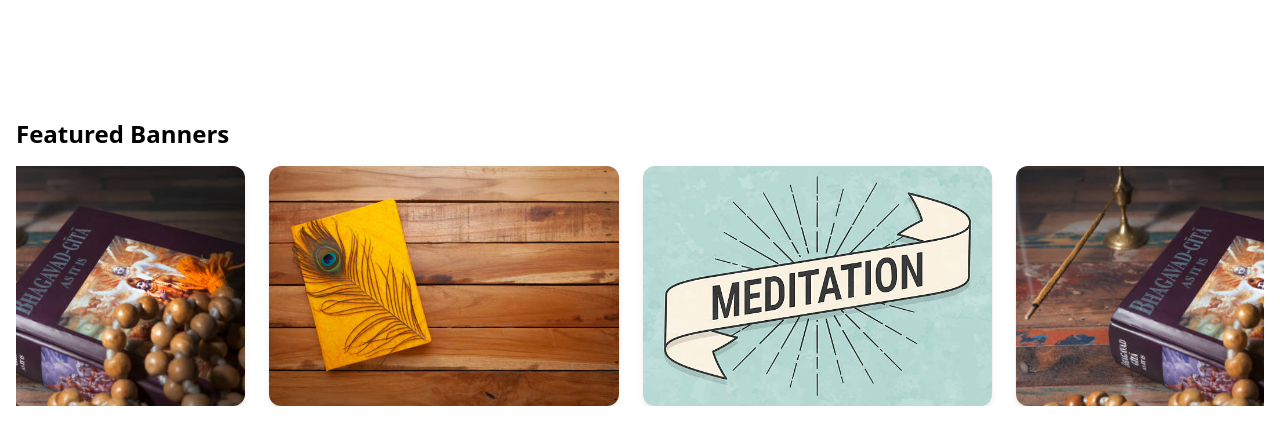
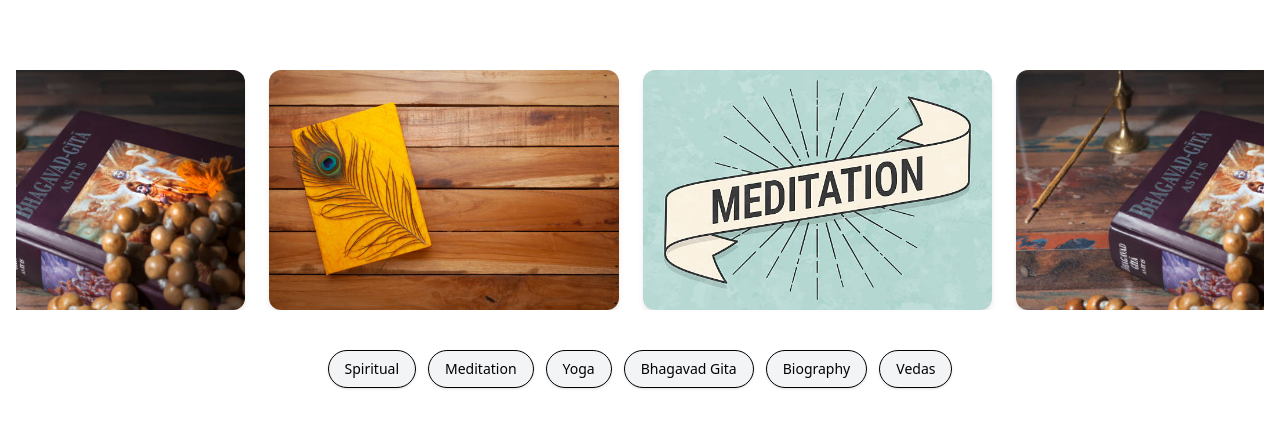
Before and after one commit to samyog7901/MERN2.0_LMS, a React (Vite) app: page / in a window 1280 px wide. Shown: the part 134-574 px from the top of the page. Built offline with nearby package versions, Linux system fonts and the light colour scheme; no server answers.

Commit message:
UI Improvement

```diff
--- a/src/pages/home/Home.jsx
+++ b/src/pages/home/Home.jsx
@@ -40,8 +40,8 @@
         {/* -------------------- HERO SECTION -------------------- */}
 
 
-        <section className="mt-12">
-          <h2 className="text-2xl font-semibold mb-4">Featured Banners</h2>
+        <section>
+
           <SmallHeroCarousel slides={slides} />
         </section>
 
```
